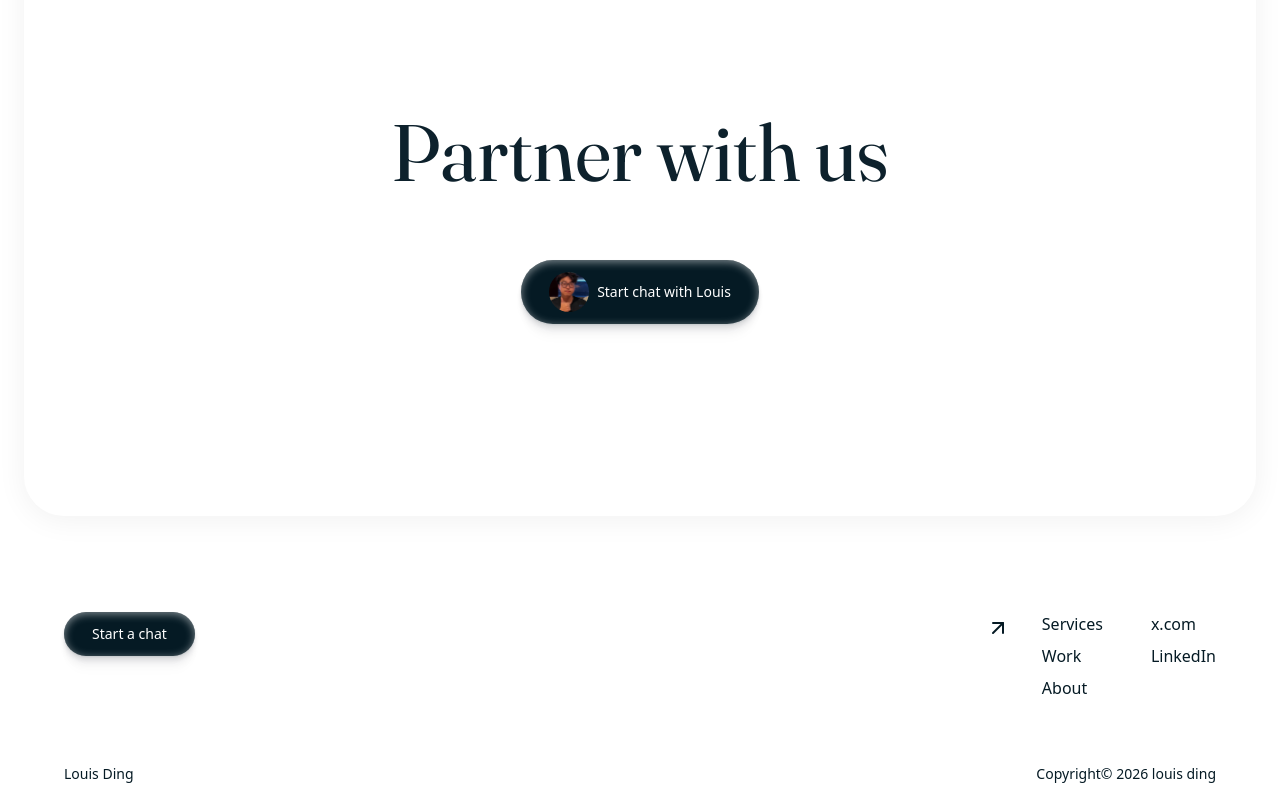
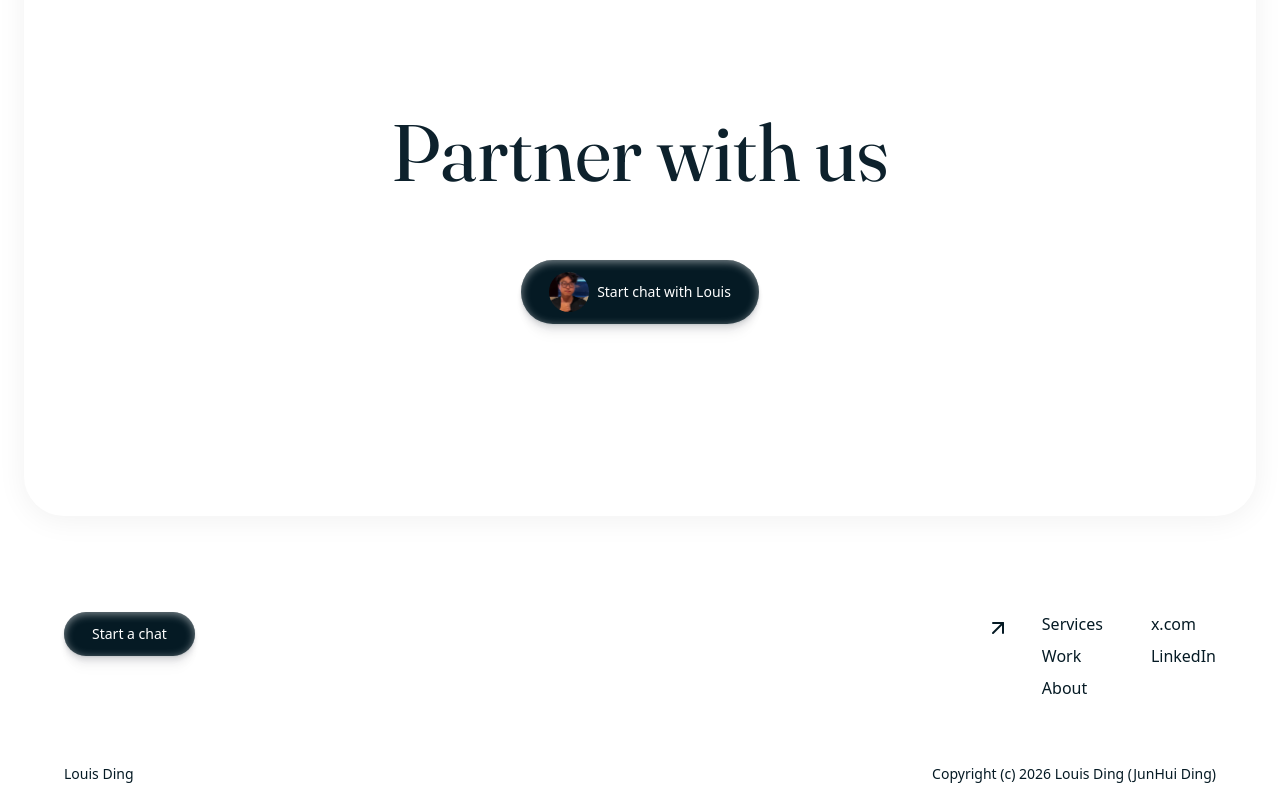
Before and after one commit to luisdingww-bit/louis-ding-portfolio, a React (Vite) app: page / in a window 1280 px wide. Shown: the part 5871-6671 px from the top of the page. Built offline with nearby package versions, Linux system fonts and the light colour scheme; a web font is replaced by a local one.

Commit message:
Update copyright text in CopyrightBar

```diff
--- a/src/components/CopyrightBar.tsx
+++ b/src/components/CopyrightBar.tsx
@@ -2,7 +2,7 @@ export default function CopyrightBar() {
   return (
     <div className="mx-auto flex max-w-[1200px] items-center justify-between px-6 py-4 text-sm text-[#051A24]">
       <span>Louis Ding</span>
-      <span>Copyright© 2026 louis ding</span>
+      <span>Copyright (c) 2026 Louis Ding (JunHui Ding)</span>
     </div>
   );
 }
```
